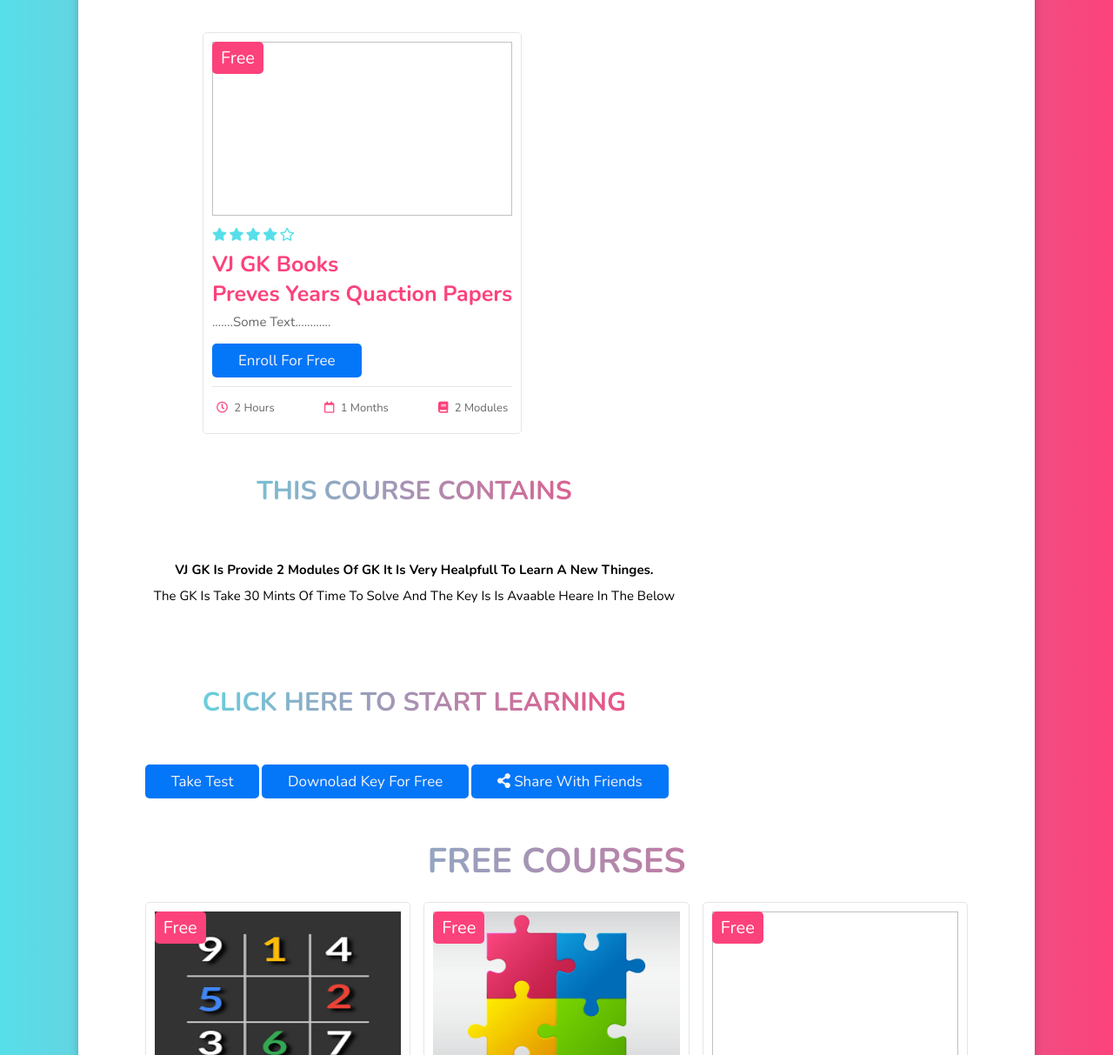
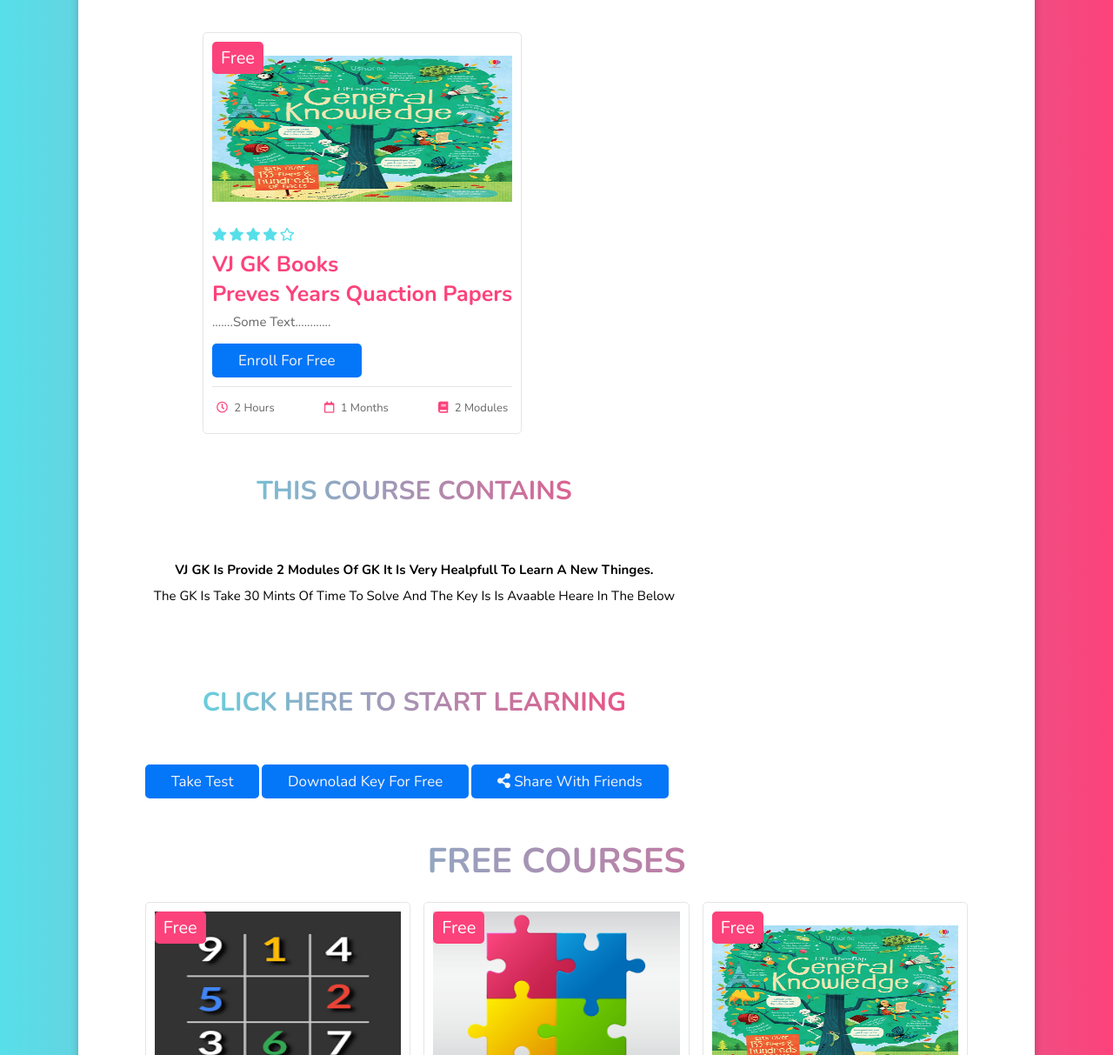
Before and after one commit to Mohan-Ganta/VJWeb, a plain HTML site: page gk.html in a window 1280 px wide. Shown: the part 187-1400 px from the top of the page at 87% size. Drawn offline with nearby package versions, Linux system fonts and the light colour scheme.

Commit message:
modified

```diff
--- a/gk.html
+++ b/gk.html
@@ -43,7 +43,7 @@
 
     <div class="box">
         <span class="amount">Free</span>
-        <img src="images/gk.jpg" alt="">
+        <img src="images/gk.jpeg" alt="">
         <div class="stars">
             <i class="fas fa-star"></i>
             <i class="fas fa-star"></i>
@@ -130,7 +130,7 @@
 
     <div class="box">
         <span class="amount">Free</span>
-        <img src="images/gk.jpg" alt="">
+        <img src="images/gk.jpeg" alt="">
         <div class="stars">
             <i class="fas fa-star"></i>
             <i class="fas fa-star"></i>
```
Also changed, not shown: Sudoku.html (+1 -1 lines), index.html (+2 -2 lines), pazzle.html (+1 -1 lines), pazzleevent.html (+1 -1 lines), sudokuevent.html (+1 -1 lines).
